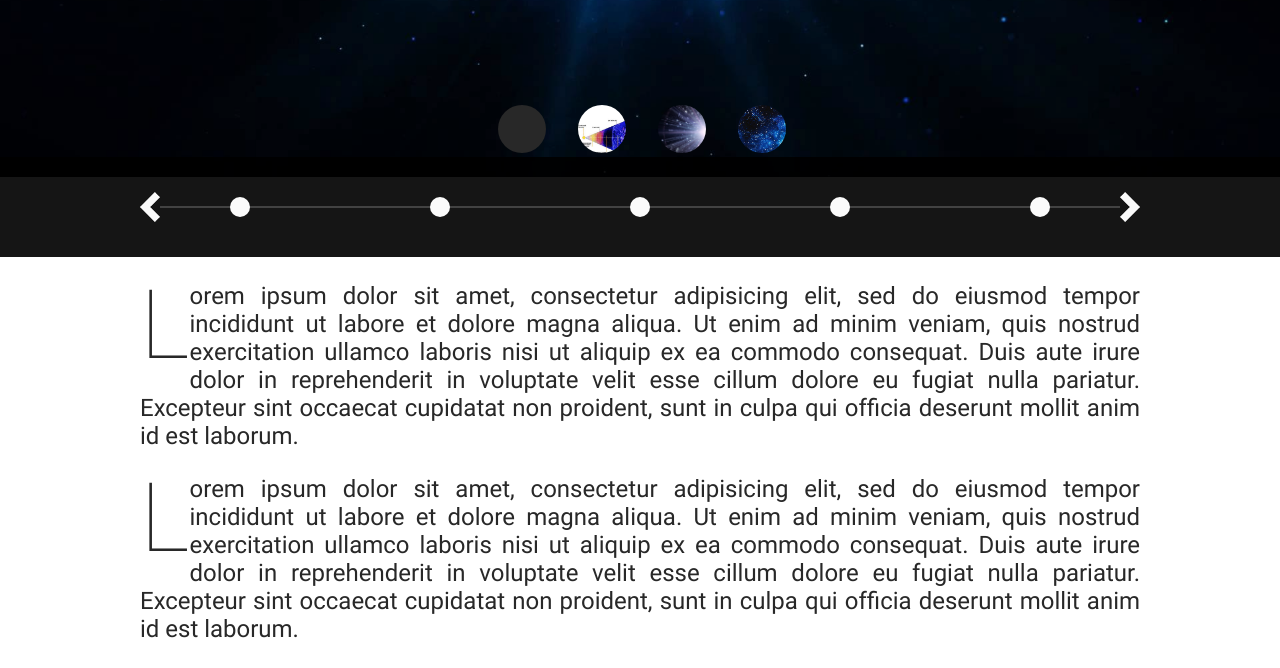
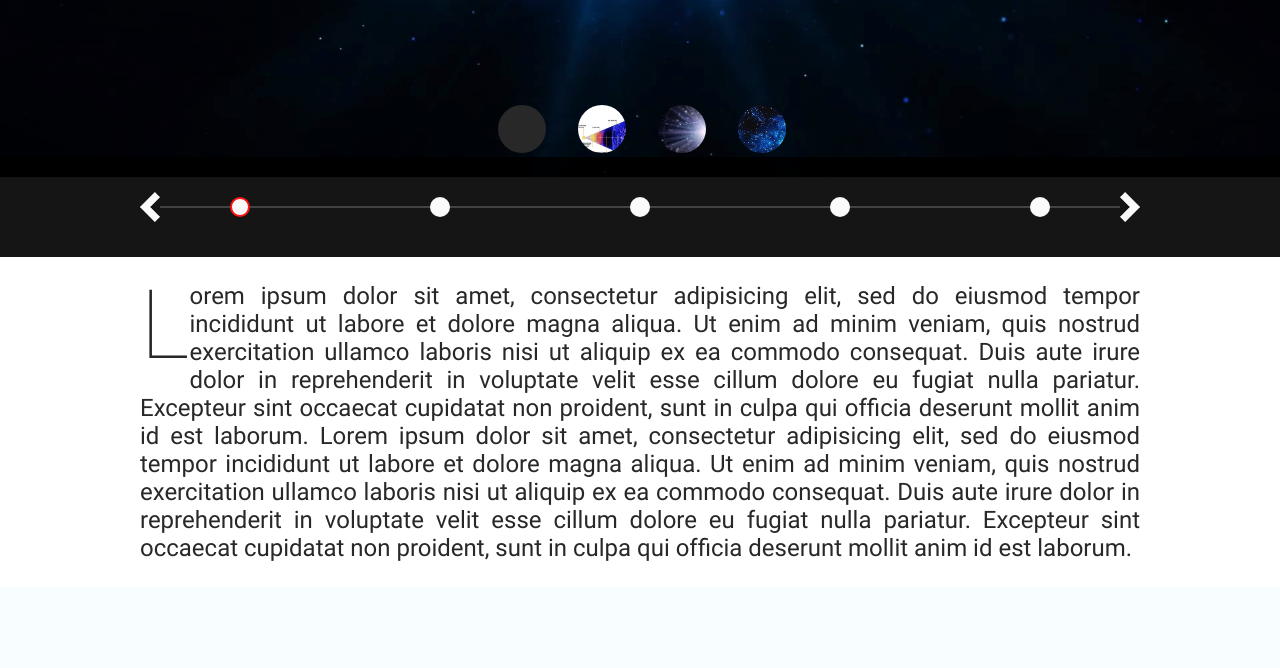
Before and after one commit to MagisterCthulhu/Hackathon, a PHP site: page /index_2.html in a window 1280 px wide. Shown: the part 543-1211 px from the top of the page. After the commit the page ends 1104 px from the top, so only its background shows below. Run offline with PHP 8.4, Linux system fonts and the light colour scheme; some libraries are stand-ins or nearby versions.

Commit message:
clickable

```diff
--- a/index_2.html
+++ b/index_2.html
@@ -37,39 +37,39 @@
 	<div class="timeline">
 		<ul id="timeline">
 			<li>
-				<div class="item selected" id="1"></div>
+				<div class="item selected" id="1" onclick="selectItem(this)"></div>
 			</li>
 			<li>
-				<div class="item" id="2"></div>
+				<div class="item" id="2" onclick="selectItem(this)"></div>
 			</li>
 			<li>
-				<div class="item" id="3"></div>
+				<div class="item" id="3" onclick="selectItem(this)"></div>
 			</li>
 			<li>
-				<div class="item" id="4"></div>
+				<div class="item" id="4" onclick="selectItem(this)"></div>
 			</li>
 			<li>
-				<div class="item" id="5"></div>
+				<div class="item" id="5" onclick="selectItem(this)"></div>
 			</li>
 			<li>
-				<div class="item" id="6"></div>
+				<div class="item" id="6" onclick="selectItem(this)"></div>
 			</li>
 		</ul>
 		<div class="clearout"></div>
 	</div>
 	<div class="text_box"><!--Информация о событие-->
-	<p>Lorem ipsum dolor sit amet, consectetur adipisicing elit, sed do eiusmod
+	Lorem ipsum dolor sit amet, consectetur adipisicing elit, sed do eiusmod
 	tempor incididunt ut labore et dolore magna aliqua. Ut enim ad minim veniam,
 	quis nostrud exercitation ullamco laboris nisi ut aliquip ex ea commodo
 	consequat. Duis aute irure dolor in reprehenderit in voluptate velit esse
 	cillum dolore eu fugiat nulla pariatur. Excepteur sint occaecat cupidatat non
-	proident, sunt in culpa qui officia deserunt mollit anim id est laborum.</p>
-	<p>Lorem ipsum dolor sit amet, consectetur adipisicing elit, sed do eiusmod
+	proident, sunt in culpa qui officia deserunt mollit anim id est laborum.
+	Lorem ipsum dolor sit amet, consectetur adipisicing elit, sed do eiusmod
 	tempor incididunt ut labore et dolore magna aliqua. Ut enim ad minim veniam,
 	quis nostrud exercitation ullamco laboris nisi ut aliquip ex ea commodo
 	consequat. Duis aute irure dolor in reprehenderit in voluptate velit esse
 	cillum dolore eu fugiat nulla pariatur. Excepteur sint occaecat cupidatat non
-	proident, sunt in culpa qui officia deserunt mollit anim id est laborum.</p>
+	proident, sunt in culpa qui officia deserunt mollit anim id est laborum.
 	</div>
 	<div><!--ПОДВАЛ--></div>
 	<script type="text/javascript">
--- a/js.js
+++ b/js.js
@@ -3,3 +3,12 @@ function goOut () {
 	x[0].classList.add('goOut');
 
 }
+
+function selectItem (sender) {
+	var x = document.getElementsByClassName("selected");
+	if (sender != x[0])
+	{
+		x[0].classList.remove('selected');
+		sender.classList.add('selected');
+	}
+}
--- a/style_2.css
+++ b/style_2.css
@@ -1,5 +1,5 @@
 body{
-	margin: 0px;
+	min-width: 1000px;
 }
 * {
 	margin: 0;
@@ -15,8 +15,8 @@ body{
     src: url(fonts/Roboto-thin.ttf);
    }
 @font-face {
-    font-family: Roboto-regular; /* Имя шрифта */
-    src: url(fonts/Roboto-regular.ttf); /* Путь к файлу со шрифтом */
+    font-family: Roboto-regular;
+    src: url(fonts/Roboto-regular.ttf);
    }
 .wrapper {
 	height: 800px;
@@ -49,7 +49,7 @@ body{
 	transition: transform ease-in-out .5s, opacity ease-in-out .5s;
 }
 
-.slide1 {background-image: url(images/maxresdefault.jpg);}
+.slide1 {background-image: url(images/maxresdefault.jpg); height: 800px;}
 .slide2 {background-image: url(images/1.jpg);}
 .slide3 {background-image: url(images/2.jpg);}
 .slide4 {background-image: url(images/3.jpg);}
@@ -170,15 +170,12 @@ label[for="slide4"] {
 	font-size: 18pt;
 	text-align: justify;
 	color: #282828;
+	padding: 25px 0;
 }
 
-p {
-	margin: 25px 0;
-}
-
-p:first-letter {
-    font-family: Roboto-thin; /* Гарнитура шрифта первой буквы */
-    font-size: 400%; /* Размер шрифта первого символа */
+.text_box:first-letter {
+    font-family: Roboto-thin;
+    font-size: 400%;
     float: left;
     display: inline-block;
     margin: -13px 0px 0px 0px;
@@ -269,3 +266,7 @@ p:first-letter {
     margin-top: 40px;
     margin-bottom: 40px;
 }
+
+.selected {
+	border: 2px solid red;
+}
```
Also changed, not shown: 1 other file.
